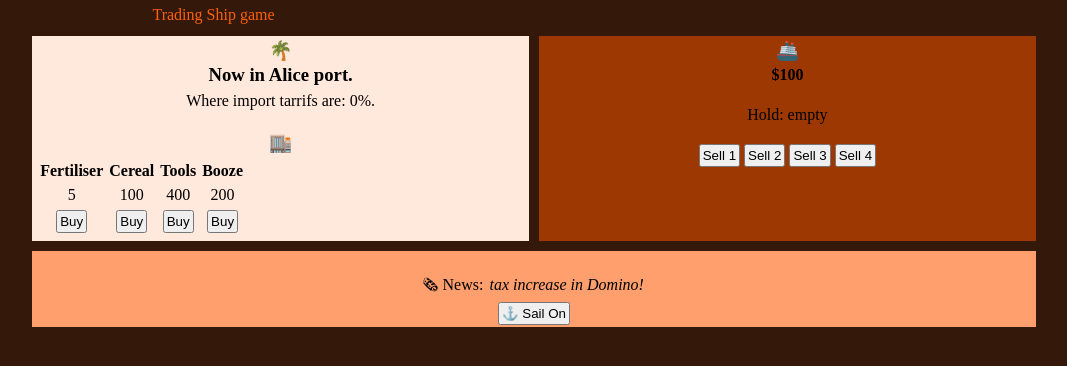
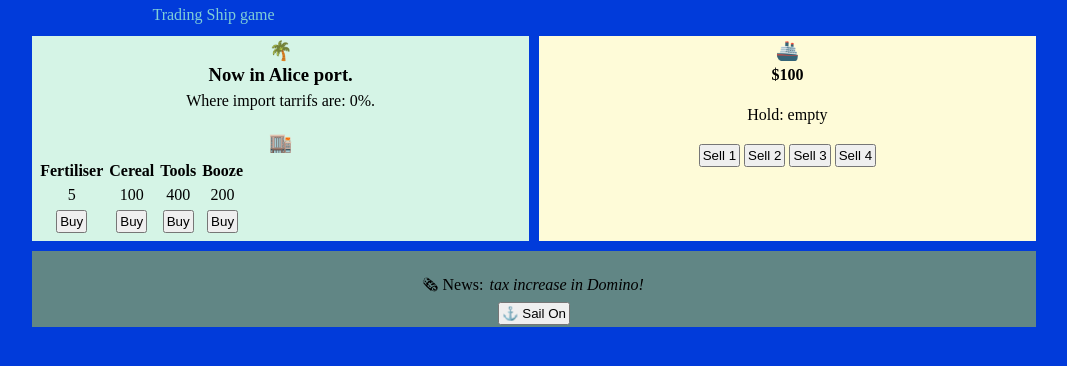
Before and after one commit to SG-mancer/TradingShipGame, a plain HTML site: page index.html in a window 1280 px wide. Shown: the whole page, without its empty margins (106-1173 px from the left). Drawn offline with Linux system fonts and the light colour scheme.

Commit message:
end game condition

```diff
--- a/css/grid.css
+++ b/css/grid.css
@@ -12,25 +12,25 @@
   "title title . ."
   ". location vessel ."
   ". navigate navigate .";
-  background-color: #341809;
+  background-color: #013bda;
 }
 
 .title {
   grid-area: title;
-  color: #FC600A;
+  color: #80ced6;
 }
 
 .location{
   grid-area: location;
-  background-color: #FFE8DC;
+  background-color: #d5f4e6;
 }
 
 .navigate{
   grid-area: navigate;
-  background-color: #FE9F6D;
+  background-color: #618685;
 }
 
 .vessel{
   grid-area: vessel;
-  background-color: #9D3802;
+  background-color: #fefbd8;
 }
--- a/js/index.js
+++ b/js/index.js
@@ -29,6 +29,7 @@ moveShip();
 
 
 function moveShip(){
+  checkEnd();
   priceChange();
   // Move the ship to the next port
   if(nowPort < (portInfo.length -1)){
@@ -127,3 +128,11 @@ function priceChange () {
       break;
   }
 }
+
+function checkEnd() {
+  if (cash < 1){
+    //end the game if cash is less than $1
+    alert("game over");
+    document.location.href = "";
+  }
+}
```
